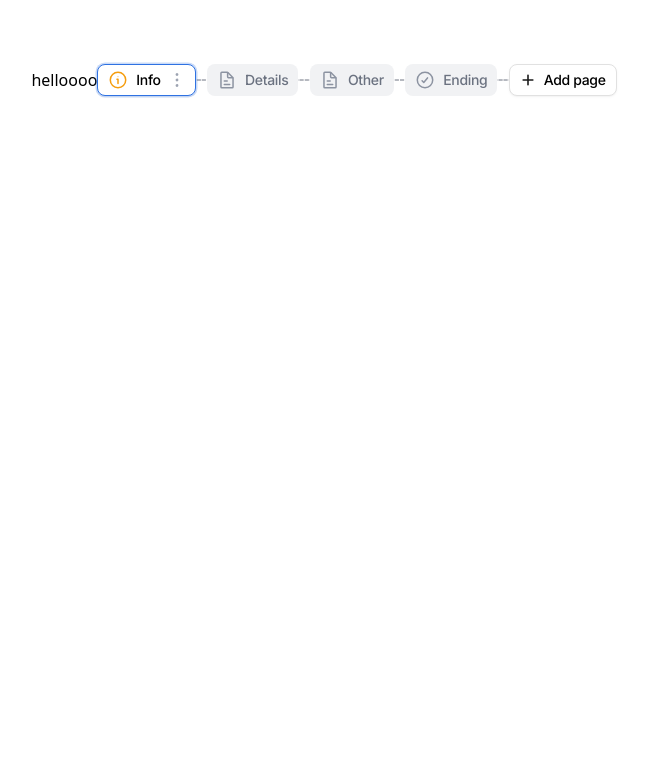
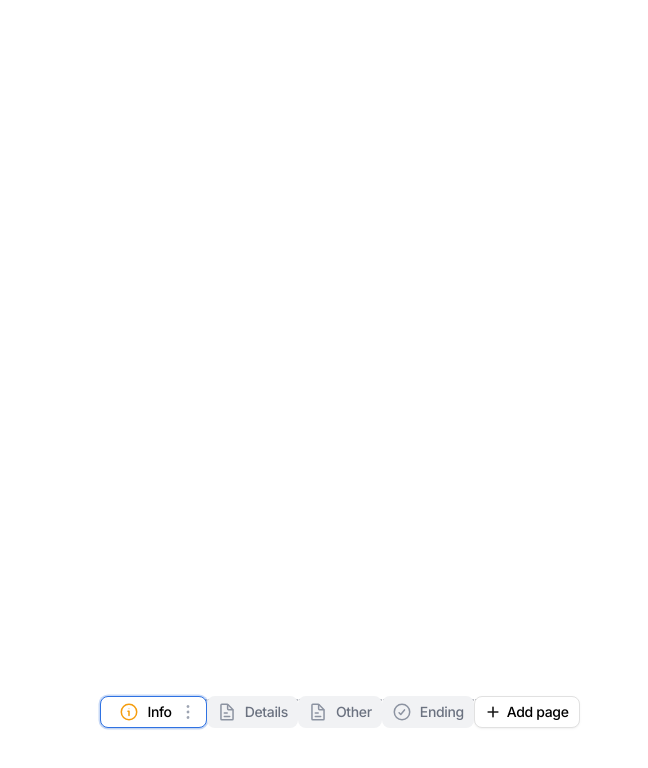
Before and after one commit to mkondel/Fillout-challenge, a React (Vite) app: page / in a window 1280 px wide. Both pictures are taken after a click on the button "Info". Shown: the top 768 px of the page, without its empty margins (316-964 px from the left). Built offline with nearby package versions, Linux system fonts and the light colour scheme.

Commit message:
context menu done

```diff
--- a/src/App.tsx
+++ b/src/App.tsx
@@ -6,9 +6,8 @@ function App() {
   const addPage = () => alert("User clicked to add a page");
 
   return (
-    <main className="flex flex-col gap-8 px-4 py-16 max-w-[1280px] mx-auto">
-      <div className="flex items-center justify-center">
-        helloooo
+    <main className="flex flex-col gap-8 max-w-[1280px] mx-auto h-screen relative">
+      <div className="px-4 py-16 flex items-center justify-center absolute bottom-0 left-[50%] right-[50%]">
         <Button text="Info" Icon={IconInfo} />
         <Dashes onClickPlus={addPage} />
         <Button text="Details" Icon={IconPage} />
--- a/src/components/Button.tsx
+++ b/src/components/Button.tsx
@@ -1,15 +1,68 @@
-import { IconHamburger } from "./Icons";
+import { useState } from "react";
+import {
+  IconHamburger,
+  IconDelete,
+  IconFlag,
+  IconPen,
+  IconClipboard,
+  IconDuplicate,
+} from "./Icons";
 
-const Button = ({ text, Icon }) => (
+const ContextMenu = () => (
+  <div className="absolute bottom-10 left-0 text-white overflow-visible min-w-56 rounded-lg btn--unchanging !flex-col !items-start stroke-[#8C93A1]">
+    <div className="text-lg bg-[#FAFBFC] border-b border-[#E1E1E1] w-full rounded-t-md text-left px-2 py-1">
+      Settings
+    </div>
+
+    <div className={`menuItem`}>
+      <IconFlag />
+      Set as first page
+    </div>
+    <div className={`menuItem`}>
+      <IconPen />
+      Rename
+    </div>
+    <div className={`menuItem`}>
+      <IconClipboard />
+      Copy
+    </div>
+    <div className={`menuItem`}>
+      <IconDuplicate />
+      Duplicate
+    </div>
+    <div className={`menuItem hover:bg-white cursor-auto`}>
+      <hr class="border-1 border-[#E1E1E1] w-full" />
+    </div>
+    <div className={`menuItem stroke-none fill-red-500`}>
+      <IconDelete />
+      Delete
+    </div>
+  </div>
+);
+
+const Button = ({ text, Icon }) => {
+  const [menuOpen, setMenuOpen] = useState(false);
+
+  const toggleMenu = () => {
+    setMenuOpen(!menuOpen);
+  };
+
+  return (
+    <div className="relative">
       <button className={`btn btn--complete group`}>
+        <div className="hidden group-focus:inline">
+          {menuOpen && <ContextMenu />}
+        </div>
         <div className={`stroke-[#8C93A1] group-focus:stroke-[#F59D0E]`}>
           <Icon />
         </div>
         {text}
-    <div className="hidden group-focus:block">
+        <div onClick={toggleMenu} className="hidden group-focus:block">
           <IconHamburger />
         </div>
       </button>
+    </div>
   );
+};
 
 export default Button;
--- a/src/components/Icons.tsx
+++ b/src/components/Icons.tsx
@@ -69,7 +69,7 @@ export const IconInfo = ({}) => (
   </svg>
 );
 
-export const IconPlus = ({ classNameCustom='' }) => (
+export const IconPlus = ({ classNameCustom = "" }) => (
   <svg
     className={classNameCustom}
     width="16"
@@ -136,7 +136,7 @@ export const IconHamburger = ({}) => (
 export const IconFlag = () => (
   <div>
     <svg
-      width="11"
+      width="17"
       height="14"
       viewBox="0 0 11 14"
       fill="none"
@@ -216,7 +216,7 @@ export const IconDelete = () => (
       width="17"
       height="17"
       viewBox="0 0 17 17"
-      fill="none"
+      // fill="none"
       xmlns="http://www.w3.org/2000/svg"
     >
       <path
--- a/src/index.css
+++ b/src/index.css
@@ -5,7 +5,7 @@
 @tailwind utilities;
 
 .btn {
-  @apply box-border flex flex-row justify-center items-center px-2.5 py-1 gap-1.5 h-8 rounded-lg flex-none font-inter font-medium text-sm text-center tracking-tight w-fit cursor-pointer;
+  @apply box-border flex flex-row justify-center items-center px-2.5 py-1 gap-1.5 h-8 rounded-lg flex-none font-inter font-medium text-sm text-center tracking-tight w-fit cursor-pointer whitespace-nowrap;
 }
 
 .active-border-shadow {
@@ -29,5 +29,9 @@
 }
 
 .btn--unchanging {
-  @apply box-border flex flex-row justify-center items-center px-2.5 py-1 gap-2 text-black bg-white border-[0.5px] border-[#E1E1E1] shadow-[0px_1px_1px_rgba(0,0,0,0.02),0px_1px_3px_rgba(0,0,0,0.04)] rounded-lg;
+  @apply box-border flex flex-row justify-center items-center text-black bg-white border-[0.5px] border-[#E1E1E1] shadow-[0px_1px_1px_rgba(0,0,0,0.02),0px_1px_3px_rgba(0,0,0,0.04)] rounded-lg;
 }
+
+.menuItem {
+  @apply flex gap-1 items-center w-full px-2 py-1.5 hover:bg-[#dddfe4];
+}
```
Lines whose indentation alone changed are shown as unchanged.
